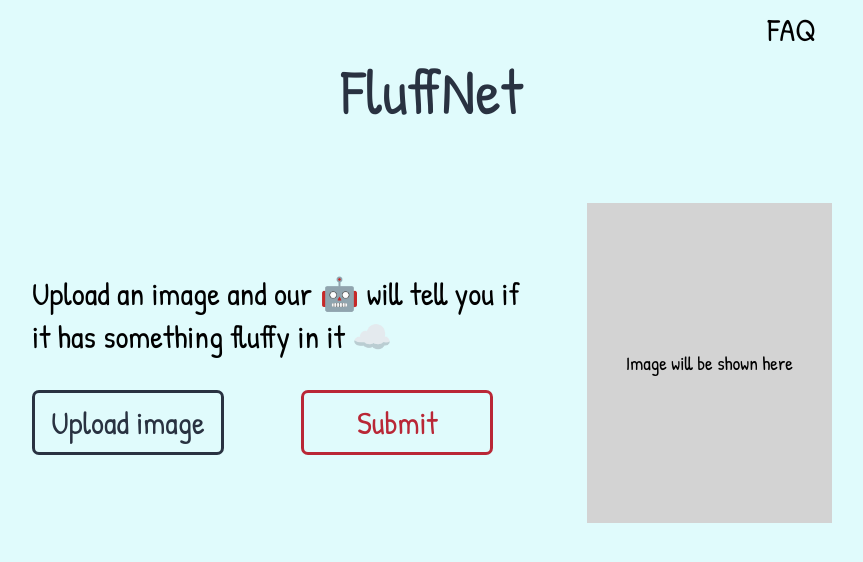
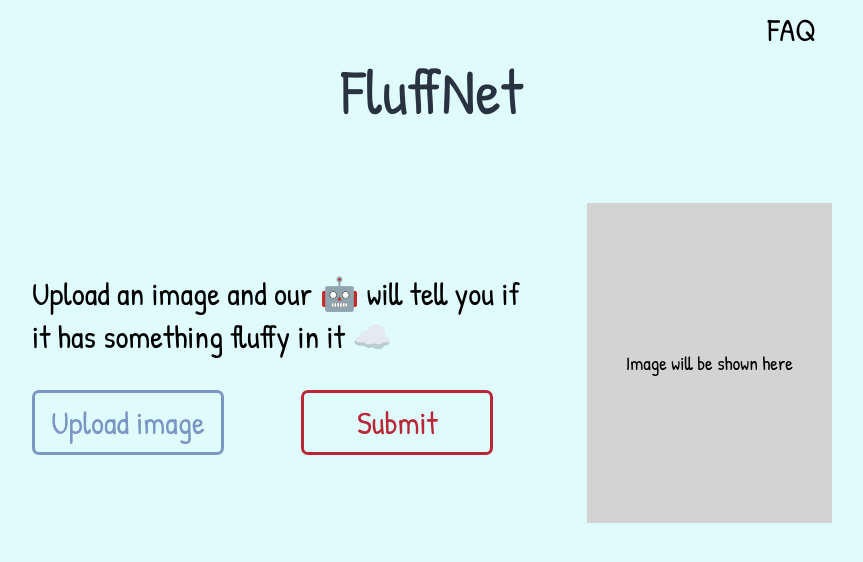
Before and after one commit to mihailthebuilder/fluffnet-front, a React (Create React App) app: page / in a window 1280 px wide. In both pictures the pointer is over the element "Upload image". Shown: the top 562 px of the page, without its empty margins (208-1071 px from the left). Built offline with nearby package versions, Linux system fonts and the light colour scheme.

Commit message:
finished button active styling

```diff
--- a/src/App.scss
+++ b/src/App.scss
@@ -66,6 +66,10 @@ h1 {
       border-width: 3px;
       width: 12rem;
       text-align: center;
+
+      &:hover {
+        filter: brightness(3);
+      }
     }
 
     .upload-button {
```
